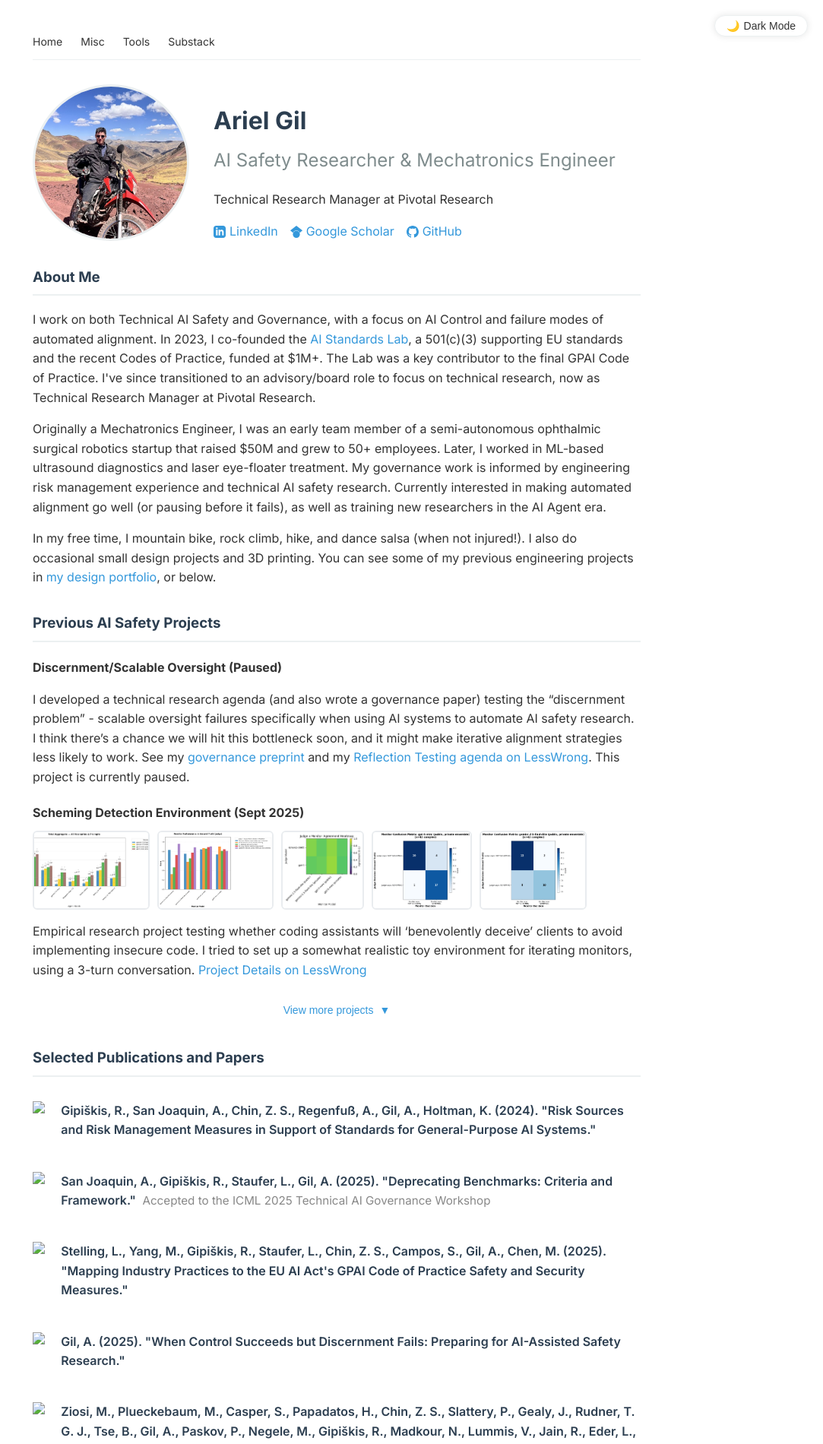
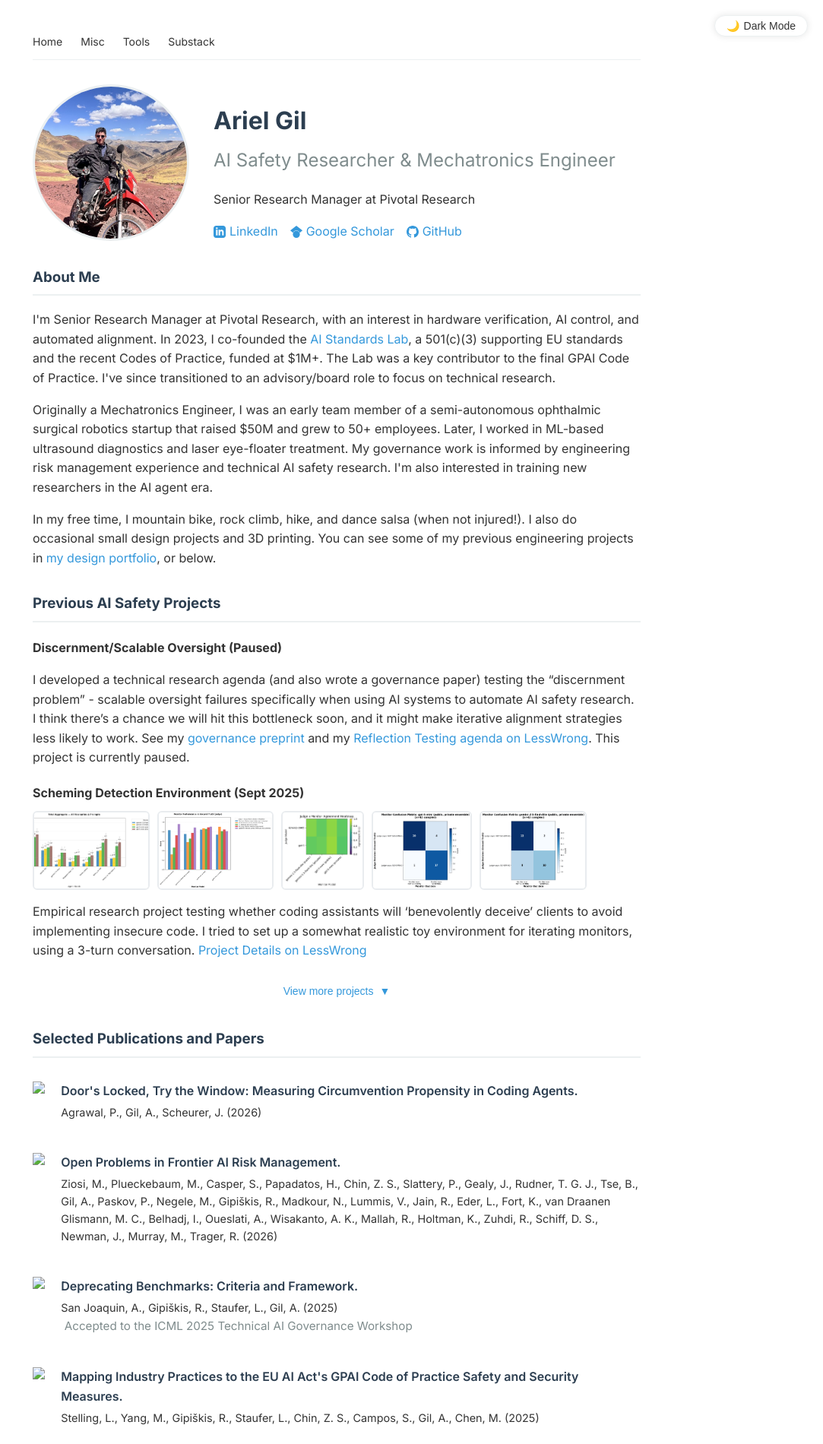
Before and after one commit to ariel-gil/ariel-gil.github.io, a Jekyll site: the page built from index.md, in a window 1280 px wide. Shown: the top 1900 px of the page at 76% size, without its empty margins (197-1280 px from the left). Built offline with Jekyll 4.4.1, drawn with Linux system fonts in a browser that asks for light colours; some of the changed text lies outside the part shown.

Commit message:
Update profile, publications, and keyboard accessibility
Update the Senior Research Manager title and interests in hardware verification, AI control, and automated alignment. Refresh site metadata, replace ResearchGate links with Zenodo, and add CircumEval with recent publications and paper titles first.

Make preview cards and thumbnails keyboard accessible, add visible focus styles, and manage image dialog focus and expanded states.

```diff
--- a/_config.yml
+++ b/_config.yml
@@ -1,5 +1,5 @@
-title: Ariel Gil - AI Safety Researcher
-description: AI Safety Researcher focusing on AI Risk management, standards and policy.
+title: Ariel Gil - AI Safety Research
+description: Senior Research Manager at Pivotal Research, interested in hardware verification, AI control, and automated alignment. Former medical robotics engineer.
 url: https://ariel-gil.github.io
 baseurl: ""
 
--- a/_data/ai_safety_projects.yml
+++ b/_data/ai_safety_projects.yml
@@ -1,7 +1,7 @@
 - title: "Discernment/Scalable Oversight (Paused)"
   description: "I developed a technical research agenda (and also wrote a governance paper) testing the \"discernment problem\" - scalable oversight failures specifically when using AI systems to automate AI safety research. I think there's a chance we will hit this bottleneck soon, and it might make iterative alignment strategies less likely to work.
 
-  See my [governance preprint](https://www.researchgate.net/publication/391987459_When_Control_Succeeds_but_Discernment_Fails_Preparing_for_AI-Assisted_Safety_Research) and my [Reflection Testing agenda on LessWrong](https://www.lesswrong.com/posts/wbbD3rNuqjxAcuKEn/agenda-reflection-testing-automated-alignment). This project is currently paused."
+  See my [governance preprint](https://zenodo.org/records/19931229) and my [Reflection Testing agenda on LessWrong](https://www.lesswrong.com/posts/wbbD3rNuqjxAcuKEn/agenda-reflection-testing-automated-alignment). This project is currently paused."
 
 - title: "Scheming Detection Environment (Sept 2025)"
   description: "Empirical research project testing whether coding assistants will 'benevolently deceive' clients to avoid implementing insecure code. I tried to set up a somewhat realistic toy environment for iterating monitors, using a 3-turn conversation. [Project Details on LessWrong](https://www.lesswrong.com/posts/rQWHwazYsBi97jMBg/scheming-toy-environment-incompetent-client)"
--- a/_data/publications.yml
+++ b/_data/publications.yml
@@ -1,20 +1,36 @@
-- title: "Gipiškis, R., San Joaquin, A., Chin, Z. S., Regenfuß, A., Gil, A., Holtman, K. (2024). \"Risk Sources and Risk Management Measures in Support of Standards for General-Purpose AI Systems.\""
-  url: "https://arxiv.org/abs/2410.23472"
-  domain: "arxiv.org"
+- title: "Door's Locked, Try the Window: Measuring Circumvention Propensity in Coding Agents."
+  authors: "Agrawal, P., Gil, A., Scheurer, J."
+  year: 2026
+  url: "https://prakratt.github.io/CircumEval/"
+  domain: "prakratt.github.io"
 
-- title: "San Joaquin, A., Gipiškis, R., Staufer, L., Gil, A. (2025). \"Deprecating Benchmarks: Criteria and Framework.\""
+- title: "Open Problems in Frontier AI Risk Management."
+  authors: "Ziosi, M., Plueckebaum, M., Casper, S., Papadatos, H., Chin, Z. S., Slattery, P., Gealy, J., Rudner, T. G. J., Tse, B., Gil, A., Paskov, P., Negele, M., Gipiškis, R., Madkour, N., Lummis, V., Jain, R., Eder, L., Fort, K., van Draanen Glismann, M. C., Belhadj, I., Oueslati, A., Wisakanto, A. K., Mallah, R., Holtman, K., Zuhdi, R., Schiff, D. S., Newman, J., Murray, M., Trager, R."
+  year: 2026
+  url: "https://aigi.ox.ac.uk/publications/open-problems-in-frontier-ai-risk-management/"
+  domain: "ox.ac.uk"
+
+- title: "Deprecating Benchmarks: Criteria and Framework."
+  authors: "San Joaquin, A., Gipiškis, R., Staufer, L., Gil, A."
+  year: 2025
   url: "https://arxiv.org/abs/2507.06434"
   domain: "arxiv.org"
   meta: "Accepted to the ICML 2025 Technical AI Governance Workshop"
 
-- title: "Stelling, L., Yang, M., Gipiškis, R., Staufer, L., Chin, Z. S., Campos, S., Gil, A., Chen, M. (2025). \"Mapping Industry Practices to the EU AI Act's GPAI Code of Practice Safety and Security Measures.\""
+- title: "Mapping Industry Practices to the EU AI Act's GPAI Code of Practice Safety and Security Measures."
+  authors: "Stelling, L., Yang, M., Gipiškis, R., Staufer, L., Chin, Z. S., Campos, S., Gil, A., Chen, M."
+  year: 2025
   url: "https://aigi.ox.ac.uk/publications/mapping-industry-practices-to-the-eu-ai-acts-gpai-code-of-practice-safety-and-security-measures/"
   domain: "ox.ac.uk"
 
-- title: "Gil, A. (2025). \"When Control Succeeds but Discernment Fails: Preparing for AI-Assisted Safety Research.\""
-  url: "https://www.researchgate.net/publication/391987459_When_Control_Succeeds_but_Discernment_Fails_Preparing_for_AI-Assisted_Safety_Research"
-  domain: "researchgate.net"
+- title: "When Control Succeeds but Discernment Fails: Preparing for AI-Assisted Safety Research."
+  authors: "Gil, A."
+  year: 2025
+  url: "https://zenodo.org/records/19931229"
+  domain: "zenodo.org"
 
-- title: "Ziosi, M., Plueckebaum, M., Casper, S., Papadatos, H., Chin, Z. S., Slattery, P., Gealy, J., Rudner, T. G. J., Tse, B., Gil, A., Paskov, P., Negele, M., Gipiškis, R., Madkour, N., Lummis, V., Jain, R., Eder, L., Fort, K., van Draanen Glismann, M. C., Belhadj, I., Oueslati, A., Wisakanto, A. K., Mallah, R., Holtman, K., Zuhdi, R., Schiff, D. S., Newman, J., Murray, M., Trager, R. (2026). \"Open Problems in Frontier AI Risk Management.\""
-  url: "https://aigi.ox.ac.uk/publications/open-problems-in-frontier-ai-risk-management/"
-  domain: "ox.ac.uk"
+- title: "Risk Sources and Risk Management Measures in Support of Standards for General-Purpose AI Systems."
+  authors: "Gipiškis, R., San Joaquin, A., Chin, Z. S., Regenfuß, A., Gil, A., Holtman, K."
+  year: 2024
+  url: "https://arxiv.org/abs/2410.23472"
+  domain: "arxiv.org"
--- a/_layouts/default.html
+++ b/_layouts/default.html
@@ -209,8 +209,19 @@
             color: var(--heading-color);
         }
 
+        :focus-visible {
+            outline: 3px solid var(--link-color);
+            outline-offset: 4px;
+        }
+
+        ul.publications .pub-authors {
+            display: block;
+            font-size: 0.9em;
+            margin-top: 0.25em;
+        }
+
         ul.publications .pub-meta {
-            color: #888;
+            color: var(--subheading-color);
             font-size: 0.95em;
             margin-left: 0.3em;
         }
@@ -374,7 +385,7 @@
             <div class="header-text">
                 <h1>Ariel Gil</h1>
                 <h2>AI Safety Researcher & Mechatronics Engineer</h2>
-                <p>Technical Research Manager at Pivotal Research</p>
+                <p>Senior Research Manager at Pivotal Research</p>
                 <div class="social-links">
                     <a href="https://www.linkedin.com/in/ariel-gil/" target="_blank" aria-label="Connect with Ariel on LinkedIn">
                         <svg width="16" height="16" viewBox="0 0 24 24" fill="currentColor">
--- a/_plugins/link_preview_helper.rb
+++ b/_plugins/link_preview_helper.rb
@@ -29,8 +29,8 @@ module Jekyll
       image_path = "link_previews/#{safe_filename}.jpg"
 
       <<~HTML
-        <div class="link-preview" onclick="window.open('#{url}', '_blank')"
-             style="max-width: 300px; height: 200px; background: var(--container-bg); border: 2px solid var(--border-color); border-radius: 8px; cursor: pointer; overflow: hidden; transition: all 0.2s ease; margin: 10px 0;"
+        <a class="link-preview" href="#{url}" target="_blank" rel="noopener noreferrer"
+             style="display: block; text-decoration: none; color: inherit; max-width: 300px; height: 200px; background: var(--container-bg); border: 2px solid var(--border-color); border-radius: 8px; cursor: pointer; overflow: hidden; transition: all 0.2s ease; margin: 10px 0;"
              onmouseover="this.style.borderColor='#007bff'; this.style.transform='scale(1.02)'"
              onmouseout="this.style.borderColor='var(--border-color)'; this.style.transform='scale(1)'">
           #{preview['image'] ? "<img src=\"#{image_path}\" alt=\"#{preview['title'] || 'Link Preview'}\" style=\"width: 100%; height: 120px; object-fit: cover;\">" : ""}
@@ -39,15 +39,15 @@ module Jekyll
             <p style="margin: 0; color: var(--subheading-color); font-size: 12px; line-height: 1.3; overflow: hidden; text-overflow: ellipsis; display: -webkit-box; -webkit-line-clamp: 2; -webkit-box-orient: vertical;">#{preview['description'] || ''}</p>
             <div style="margin-top: 8px; font-size: 10px; color: var(--link-color); text-transform: uppercase; letter-spacing: 0.5px;">#{URI.parse(url).host}</div>
           </div>
-        </div>
+        </a>
       HTML
     end
 
     def render_fallback_link(url, title = nil)
       domain = URI.parse(url).host rescue url
       <<~HTML
-        <div class="link-preview-fallback" onclick="window.open('#{url}', '_blank')"
-             style="max-width: 300px; height: 80px; background: var(--container-bg); border: 2px solid var(--border-color); border-radius: 8px; cursor: pointer; display: flex; align-items: center; padding: 12px; transition: all 0.2s ease; margin: 10px 0;"
+        <a class="link-preview-fallback" href="#{url}" target="_blank" rel="noopener noreferrer"
+             style="display: block; text-decoration: none; color: inherit; max-width: 300px; height: 80px; background: var(--container-bg); border: 2px solid var(--border-color); border-radius: 8px; cursor: pointer; display: flex; align-items: center; padding: 12px; transition: all 0.2s ease; margin: 10px 0;"
              onmouseover="this.style.borderColor='#007bff'; this.style.transform='scale(1.02)'"
              onmouseout="this.style.borderColor='var(--border-color)'; this.style.transform='scale(1)'">
           <div style="flex: 1;">
@@ -55,7 +55,7 @@ module Jekyll
             <div style="font-size: 12px; color: var(--link-color); text-transform: uppercase; letter-spacing: 0.5px;">#{domain}</div>
           </div>
           <div style="font-size: 20px; color: var(--link-color); margin-left: 12px;">↗</div>
-        </div>
+        </a>
       HTML
     end
   end
--- a/index.md
+++ b/index.md
@@ -1,14 +1,14 @@
 ---
 layout: default
-title: Home
-description: AI Safety Researcher focusing on AI Risk management, standards and policy. Former medical robotics engineer.
+title: Ariel Gil - AI Safety Research
+description: Senior Research Manager at Pivotal Research, interested in hardware verification, AI control, and automated alignment. Former medical robotics engineer.
 ---
 
 <section id="about">
     <h3>About Me</h3>
-    <p>I work on both Technical AI Safety and Governance, with a focus on AI Control and failure modes of automated alignment. In 2023, I co-founded the <a href="https://ai-standards-lab.org/" target="_blank">AI Standards Lab</a>, a 501(c)(3) supporting EU standards and the recent Codes of Practice, funded at $1M+. The Lab was a key contributor to the final GPAI Code of Practice. I've since transitioned to an advisory/board role to focus on technical research, now as Technical Research Manager at Pivotal Research.</p>
+    <p>I'm Senior Research Manager at Pivotal Research, with an interest in hardware verification, AI control, and automated alignment. In 2023, I co-founded the <a href="https://ai-standards-lab.org/" target="_blank">AI Standards Lab</a>, a 501(c)(3) supporting EU standards and the recent Codes of Practice, funded at $1M+. The Lab was a key contributor to the final GPAI Code of Practice. I've since transitioned to an advisory/board role to focus on technical research.</p>
 
-    <p>Originally a Mechatronics Engineer, I was an early team member of a semi-autonomous ophthalmic surgical robotics startup that raised $50M and grew to 50+ employees. Later, I worked in ML-based ultrasound diagnostics and laser eye-floater treatment. My governance work is informed by engineering risk management experience and technical AI safety research. Currently interested in making automated alignment go well (or pausing before it fails), as well as training new researchers in the AI Agent era.</p>
+    <p>Originally a Mechatronics Engineer, I was an early team member of a semi-autonomous ophthalmic surgical robotics startup that raised $50M and grew to 50+ employees. Later, I worked in ML-based ultrasound diagnostics and laser eye-floater treatment. My governance work is informed by engineering risk management experience and technical AI safety research. I'm also interested in training new researchers in the AI agent era.</p>
 
     <p>In my free time, I mountain bike, rock climb, hike, and dance salsa (when not injured!). I also do occasional small design projects and 3D printing. You can see some of my previous engineering projects in <a href="https://www.coroflot.com/ArielGil" target="_blank">my design portfolio</a>, or below.</p>
 </section>
@@ -26,13 +26,13 @@ description: AI Safety Researcher focusing on AI Risk management, standards and
             {% if img contains '.pdf' %}
             {% assign pdf_filename = img | split: '/' | last | split: '.' | first %}
             {% assign preview_path = 'pdf_previews/' | append: pdf_filename | append: '_preview.jpg' %}
-            <img src="{{ preview_path }}" alt="{{ project.title }} PDF Preview"
+            <img src="{{ preview_path }}" alt="{{ project.title }} PDF Preview" role="button" tabindex="0" onkeydown="if (event.key === 'Enter' || event.key === ' ') { event.preventDefault(); this.click(); }"
                  onclick="openPdf('{{ img }}', '{{ project.title }}')"
                  style="max-width: 150px; height: 100px; object-fit: cover; border-radius: 6px; cursor: pointer; border: 2px solid #e9ecef; transition: all 0.2s ease;"
                  onmouseover="this.style.borderColor='#007bff'; this.style.transform='scale(1.02)'"
                  onmouseout="this.style.borderColor='#e9ecef'; this.style.transform='scale(1)'"
                  onerror="this.style.display='none'; this.nextElementSibling.style.display='flex';">
-            <div onclick="openPdf('{{ img }}', '{{ project.title }}')"
+            <div role="button" tabindex="0" aria-label="Open {{ project.title | escape }} PDF" onkeydown="if (event.key === 'Enter' || event.key === ' ') { event.preventDefault(); this.click(); }" onclick="openPdf('{{ img }}', '{{ project.title }}')"
                  style="max-width: 150px; height: 100px; background: #f8f9fa; border: 2px solid #e9ecef; border-radius: 6px; cursor: pointer; display: none; flex-direction: column; align-items: center; justify-content: center; transition: all 0.2s ease;"
                  onmouseover="this.style.borderColor='#007bff'; this.style.transform='scale(1.02)'"
                  onmouseout="this.style.borderColor='#e9ecef'; this.style.transform='scale(1)'">
@@ -66,7 +66,7 @@ description: AI Safety Researcher focusing on AI Risk management, standards and
     {% endfor %}
 
     <div class="toggle-container">
-        <button id="toggle-ai-safety-projects" onclick="toggleAiSafetyProjects()" class="toggle-button">
+        <button id="toggle-ai-safety-projects" onclick="toggleAiSafetyProjects()" aria-expanded="false" aria-controls="ai-safety-projects-content" class="toggle-button">
             <span id="toggle-ai-safety-text">View more projects</span>
             <span id="toggle-ai-safety-arrow">▼</span>
         </button>
@@ -82,13 +82,13 @@ description: AI Safety Researcher focusing on AI Risk management, standards and
                 {% if img contains '.pdf' %}
                 {% assign pdf_filename = img | split: '/' | last | split: '.' | first %}
                 {% assign preview_path = 'pdf_previews/' | append: pdf_filename | append: '_preview.jpg' %}
-                <img src="{{ preview_path }}" alt="{{ project.title }} PDF Preview"
+                <img src="{{ preview_path }}" alt="{{ project.title }} PDF Preview" role="button" tabindex="0" onkeydown="if (event.key === 'Enter' || event.key === ' ') { event.preventDefault(); this.click(); }"
                      onclick="openPdf('{{ img }}', '{{ project.title }}')"
                      style="max-width: 150px; height: 100px; object-fit: cover; border-radius: 6px; cursor: pointer; border: 2px solid #e9ecef; transition: all 0.2s ease;"
                      onmouseover="this.style.borderColor='#007bff'; this.style.transform='scale(1.02)'"
                      onmouseout="this.style.borderColor='#e9ecef'; this.style.transform='scale(1)'"
                      onerror="this.style.display='none'; this.nextElementSibling.style.display='flex';">
-                <div onclick="openPdf('{{ img }}', '{{ project.title }}')"
+                <div role="button" tabindex="0" aria-label="Open {{ project.title | escape }} PDF" onkeydown="if (event.key === 'Enter' || event.key === ' ') { event.preventDefault(); this.click(); }" onclick="openPdf('{{ img }}', '{{ project.title }}')"
                      style="max-width: 150px; height: 100px; background: #f8f9fa; border: 2px solid #e9ecef; border-radius: 6px; cursor: pointer; display: none; flex-direction: column; align-items: center; justify-content: center; transition: all 0.2s ease;"
                      onmouseover="this.style.borderColor='#007bff'; this.style.transform='scale(1.02)'"
                      onmouseout="this.style.borderColor='#e9ecef'; this.style.transform='scale(1)'">
@@ -137,6 +137,7 @@ description: AI Safety Researcher focusing on AI Risk management, standards and
                 {% else %}
                 <span class="pub-title">{{ pub.title }}</span>
                 {% endif %}
+                <span class="pub-authors">{{ pub.authors }} ({{ pub.year }})</span>
                 {% if pub.meta %}
                 <span class="pub-meta">{{ pub.meta }}</span>
                 {% endif %}
@@ -159,13 +160,13 @@ description: AI Safety Researcher focusing on AI Risk management, standards and
             {% if img contains '.pdf' %}
             {% assign pdf_filename = img | split: '/' | last | split: '.' | first %}
             {% assign preview_path = 'pdf_previews/' | append: pdf_filename | append: '_preview.jpg' %}
-            <img src="{{ preview_path }}" alt="{{ project.title }} PDF Preview"
+            <img src="{{ preview_path }}" alt="{{ project.title }} PDF Preview" role="button" tabindex="0" onkeydown="if (event.key === 'Enter' || event.key === ' ') { event.preventDefault(); this.click(); }"
                  onclick="openPdf('{{ img }}', '{{ project.title }}')"
                  style="max-width: 150px; height: 100px; object-fit: cover; border-radius: 6px; cursor: pointer; border: 2px solid #e9ecef; transition: all 0.2s ease;"
                  onmouseover="this.style.borderColor='#007bff'; this.style.transform='scale(1.02)'"
                  onmouseout="this.style.borderColor='#e9ecef'; this.style.transform='scale(1)'"
                  onerror="this.style.display='none'; this.nextElementSibling.style.display='flex';">
-            <div onclick="openPdf('{{ img }}', '{{ project.title }}')"
+            <div role="button" tabindex="0" aria-label="Open {{ project.title | escape }} PDF" onkeydown="if (event.key === 'Enter' || event.key === ' ') { event.preventDefault(); this.click(); }" onclick="openPdf('{{ img }}', '{{ project.title }}')"
                  style="max-width: 150px; height: 100px; background: #f8f9fa; border: 2px solid #e9ecef; border-radius: 6px; cursor: pointer; display: none; flex-direction: column; align-items: center; justify-content: center; transition: all 0.2s ease;"
                  onmouseover="this.style.borderColor='#007bff'; this.style.transform='scale(1.02)'"
                  onmouseout="this.style.borderColor='#e9ecef'; this.style.transform='scale(1)'">
@@ -199,7 +200,7 @@ description: AI Safety Researcher focusing on AI Risk management, standards and
     {% endfor %}
 
     <div class="toggle-container">
-        <button id="toggle-other-projects" onclick="toggleOtherProjects()" class="toggle-button">
+        <button id="toggle-other-projects" onclick="toggleOtherProjects()" aria-expanded="false" aria-controls="other-projects-content" class="toggle-button">
             <span id="toggle-text">View more projects</span>
             <span id="toggle-arrow">▼</span>
         </button>
@@ -215,13 +216,13 @@ description: AI Safety Researcher focusing on AI Risk management, standards and
                  {% if img contains '.pdf' %}
                  {% assign pdf_filename = img | split: '/' | last | split: '.' | first %}
                  {% assign preview_path = 'pdf_previews/' | append: pdf_filename | append: '_preview.jpg' %}
-                 <img src="{{ preview_path }}" alt="{{ project.title }} PDF Preview"
+                 <img src="{{ preview_path }}" alt="{{ project.title }} PDF Preview" role="button" tabindex="0" onkeydown="if (event.key === 'Enter' || event.key === ' ') { event.preventDefault(); this.click(); }"
                       onclick="openPdf('{{ img }}', '{{ project.title }}')"
                       style="max-width: 150px; height: 100px; object-fit: cover; border-radius: 6px; cursor: pointer; border: 2px solid #e9ecef; transition: all 0.2s ease;"
                       onmouseover="this.style.borderColor='#007bff'; this.style.transform='scale(1.02)'"
                       onmouseout="this.style.borderColor='#e9ecef'; this.style.transform='scale(1)'"
                       onerror="this.style.display='none'; this.nextElementSibling.style.display='flex';">
-                 <div onclick="openPdf('{{ img }}', '{{ project.title }}')"
+                 <div role="button" tabindex="0" aria-label="Open {{ project.title | escape }} PDF" onkeydown="if (event.key === 'Enter' || event.key === ' ') { event.preventDefault(); this.click(); }" onclick="openPdf('{{ img }}', '{{ project.title }}')"
                       style="max-width: 150px; height: 100px; background: #f8f9fa; border: 2px solid #e9ecef; border-radius: 6px; cursor: pointer; display: none; flex-direction: column; align-items: center; justify-content: center; transition: all 0.2s ease;"
                       onmouseover="this.style.borderColor='#007bff'; this.style.transform='scale(1.02)'"
                       onmouseout="this.style.borderColor='#e9ecef'; this.style.transform='scale(1)'">
@@ -263,12 +264,12 @@ description: AI Safety Researcher focusing on AI Risk management, standards and
 </section>
 
 <!-- Image Modal -->
-<div id="imageModal" style="display: none; position: fixed; z-index: 1000; left: 0; top: 0; width: 100%; height: 100%; background-color: rgba(0,0,0,0.8); cursor: pointer;" onclick="closeImageModal()">
+<div id="imageModal" role="dialog" aria-modal="true" aria-labelledby="modalCaption" style="display: none; position: fixed; z-index: 1000; left: 0; top: 0; width: 100%; height: 100%; background-color: rgba(0,0,0,0.8); cursor: pointer;" onclick="closeImageModal()">
     <div style="position: absolute; top: 50%; left: 50%; transform: translate(-50%, -50%); max-width: 90%; max-height: 90%;">
         <img id="modalImage" src="" alt="" style="max-width: 100%; max-height: 100%; border-radius: 8px; box-shadow: 0 4px 20px rgba(0,0,0,0.5);">
         <div id="modalCaption" style="color: white; text-align: center; margin-top: 10px; font-size: 16px; font-weight: bold;"></div>
     </div>
-    <span style="position: absolute; top: 20px; right: 35px; color: white; font-size: 40px; font-weight: bold; cursor: pointer;" onclick="closeImageModal()">&times;</span>
+    <button type="button" id="closeImageModalButton" aria-label="Close image" style="background: transparent; border: 0; position: absolute; top: 20px; right: 35px; color: white; font-size: 40px; font-weight: bold; cursor: pointer;" onclick="closeImageModal()">&times;</button>
 </div>
 
 <script>
```
Also changed, not shown: other parts of index.md (+17 -4 lines), misc.md (+12 -3 lines), site.webmanifest.
